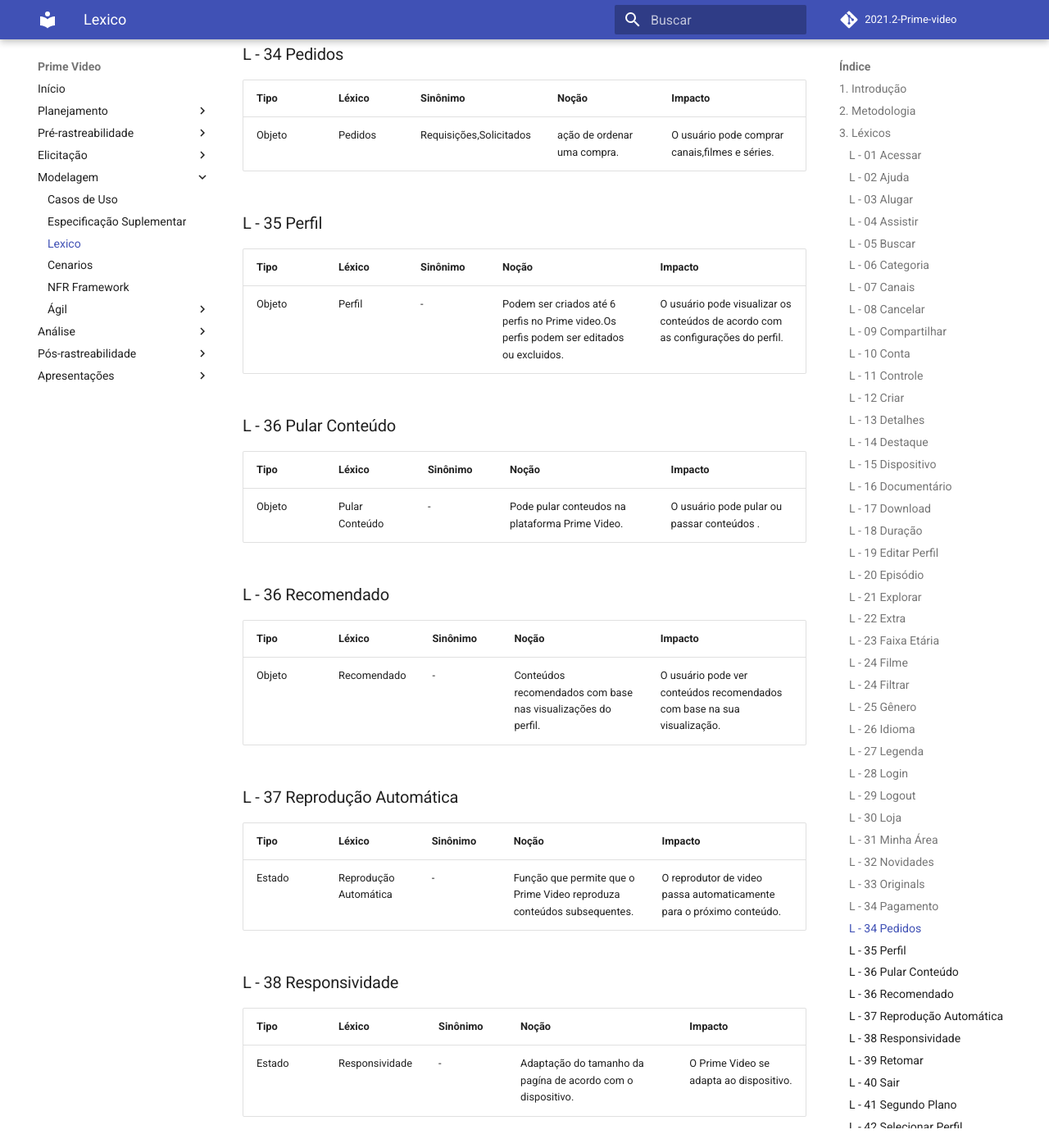
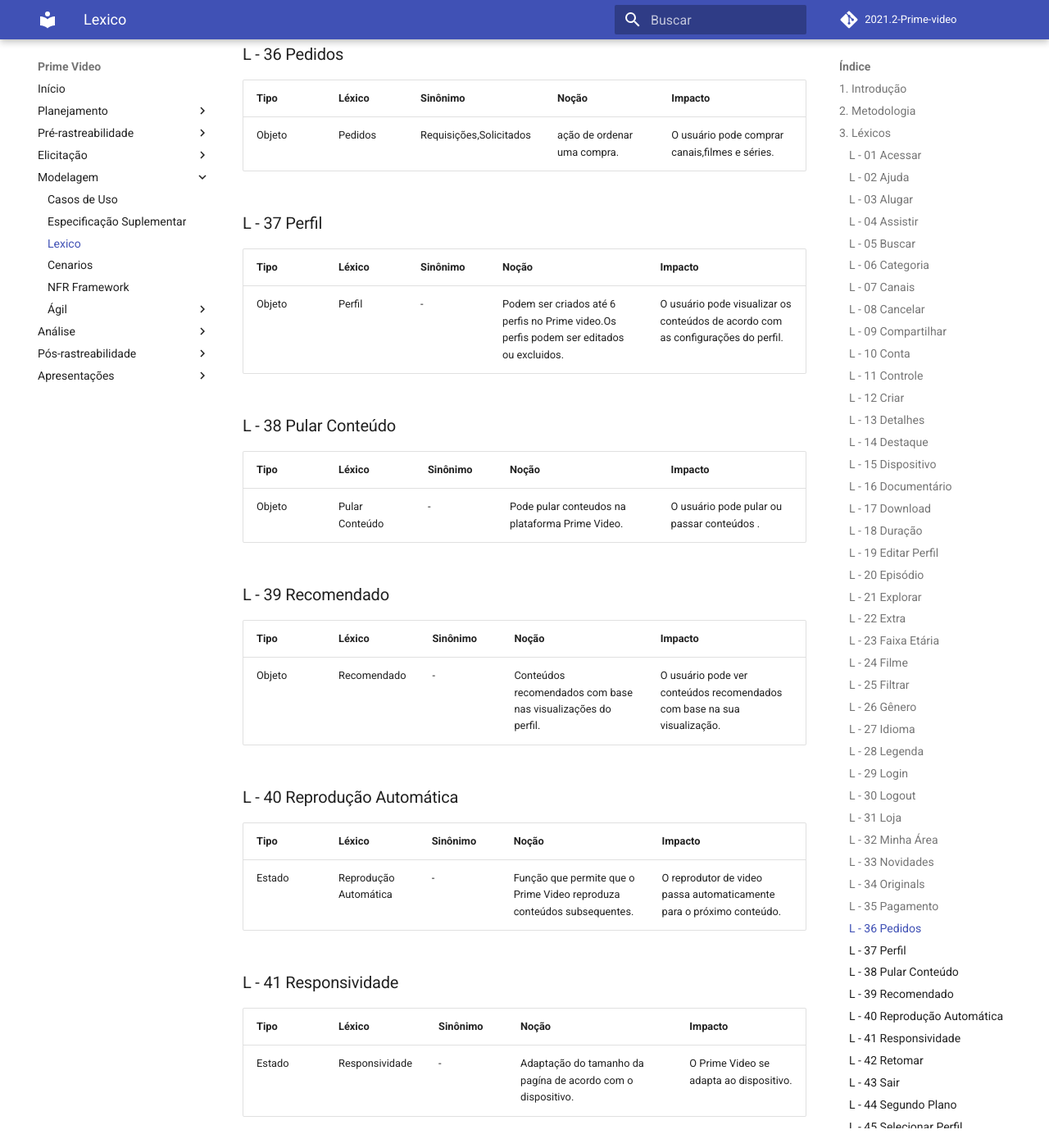
Before and after one commit to Requisitos-de-Software/2021.2-Prime-video, an MkDocs documentation site: the page built from docs/modelagem/lexico.md, in a window 1280 px wide and 1400 px high, scrolled down 9800 px. Shown: the whole window at 82% size. Built offline with MkDocs 1.6.1 and Material for MkDocs 9.7.7, drawn with Linux system fonts in a browser that asks for light colours; comment, search, counter and statistics services are not loaded; some of the changed text lies outside the part shown.

Commit message:
melhorando os lexicos

```diff
--- a/docs/modelagem/lexico.md
+++ b/docs/modelagem/lexico.md
@@ -169,186 +169,186 @@
 | ---------- |  ---------  | --------  | -------- | ------------------- |
 | Estado   |  Filme  | Curta-metragem,Longa-metragem,Vídeo    | Sequência de imagens registradas em filme cinematográfico, fotográfico ou videoteipe, para exibição em movimento ou não.  |  O usuário pode assistir filmes.</br> O usuário pode compartilhar filmes.</br>  |
 
-### L - 24 Filtrar
+### L - 25 Filtrar
 
 | Tipo       |  Léxico     | Sinônimo  | Noção    |       Impacto       |
 | ---------- |  ---------  | --------  | -------- | ------------------- |
 | Objeto  |  Filtrar  | Escolher e Selecionar    | Filtar opções de escolha na plataforma Prime video  |  O usuário pode filtrar documentários, filmes e series .</br>   |
 
 
-### L - 25 Gênero
+### L - 26 Gênero
 
 | Tipo       |  Léxico     | Sinônimo  | Noção    |       Impacto       |
 | ---------- |  ---------  | --------  | -------- | ------------------- |
 | Estado   |  Gênero  | Categoria, Variedade    | Gênero cinematográfico é a forma utilizada para se distinguir os variados tipos de filmes.  |  O usuário pode selecionar um gênero específico.</br> O usuário pode ver a qual gênero a obra pertence.</br>  |
 
-### L - 26 Idioma
+### L - 27 Idioma
 
 | Tipo       |  Léxico     | Sinônimo  | Noção    |       Impacto       |
 | ---------- |  ---------  | --------  | -------- | ------------------- |
 | Estado   |  Idioma  | Dialeto, Língua    | Língua própria de um povo, de uma nação.  |  O usuário pode escolher um idioma específico.</br>  O usuário pode escolher um idioma para legenda.</br>  |
 
-### L - 27 Legenda
+### L - 28 Legenda
 
 | Tipo       |  Léxico     | Sinônimo  | Noção    |       Impacto       |
 | ---------- |  ---------  | --------  | -------- | ------------------- |
 | Objeto   |  Legenda  | <p align="center">-</p>    | Pequeno pedaço de texto que surge debaixo de uma imagem, geralmente com contexto adicional ou como menção à fonte.  |  O usuário pode ativar as legendas.</br> O usuário pode modificar as legendas.</br>  |
 
 
-### L - 28 Login
+### L - 29 Login
 
 | Tipo       |  Léxico     | Sinônimo  | Noção    |       Impacto       |
 | ---------- |  ---------  | --------  | -------- | ------------------- |
 | Verbo   |  Login  | Acesso, Conexão    | Entrar em uma conta.  |  O usuário pode logar para acessar os conteúdos do Prime Video.</br>   |
 
-### L - 29 Logout
+### L - 30 Logout
 
 | Tipo       |  Léxico     | Sinônimo  | Noção    |       Impacto       |
 | ---------- |  ---------  | --------  | -------- | ------------------- |
 | Verbo   |  Logout  | Sair    | Sair da conta Prime Video  |  O usuário pode desconectar a conta do Prime Video.</br>   |
 
-### L - 30 Loja
+### L - 31 Loja
 
 | Tipo       |  Léxico     | Sinônimo  | Noção    |       Impacto       |
 | ---------- |  ---------  | --------  | -------- | ------------------- |
 | Objeto  |  Loja  | Estabelecimento, Venda    | estabelecimento comercial em que se expõem e vendem mercadorias  |  O usuário pode alugar séries,filmes.</br> O usuário pode contratar canais.   |
 
-### L - 31 Minha Área
+### L - 32 Minha Área
 
 | Tipo       |  Léxico     | Sinônimo  | Noção    |       Impacto       |
 | ---------- |  ---------  | --------  | -------- | ------------------- |
 | Objeto  |  Minha Área  | Espaço, Seção    | Coleção de conteúdos selecionados pelo usuário  |  O usuário pode adicionar conteúdos.</br> O usuário pode remover conteúdos.</br> O usuário pode assistir conteúdos da Minha Área.   |
 
-### L - 32 Novidades
+### L - 33 Novidades
 
 | Tipo       |  Léxico     | Sinônimo  | Noção    |       Impacto       |
 | ---------- |  ---------  | --------  | -------- | ------------------- |
 | Objeto  |  Novidades  | Novo,Último    | Categoria que mostra os novos conteúdos adicionados na plataforma do Prime Video  |  O usuário pode ver os novos conteúdos adicionados no Prime Video.   |
 
-### L - 33 Originals
+### L - 34 Originals
 
 | Tipo       |  Léxico     | Sinônimo  | Noção    |       Impacto       |
 | ---------- |  ---------  | --------  | -------- | ------------------- |
 | Objeto  |  Originals  | Originário,Proveniente,Inventado    | Categoria que mostra títulos exclusivos da plataforma do Prime Video.  |  O usuário visualizar os conteúdos exclusivos do Prime Video.   |
 
 
-### L - 34 Pagamento
+### L - 35 Pagamento
 
 | Tipo       |  Léxico     | Sinônimo  | Noção    |       Impacto       |
 | ---------- |  ---------  | --------  | -------- | ------------------- |
 | Ação |  Pagamento  | Parcela e Prestação    | Pagar a assintatura do Prime Video  |  O usuário pode Alterar os meios de pagamentos.   |
 
-### L - 34 Pedidos
+### L - 36 Pedidos
 
 | Tipo       |  Léxico     | Sinônimo  | Noção    |       Impacto       |
 | ---------- |  ---------  | --------  | -------- | ------------------- |
 | Objeto  |  Pedidos  | Requisições,Solicitados    | ação de ordenar uma compra.  |  O usuário pode comprar canais,filmes e séries.   |
 
 
-### L - 35 Perfil
+### L - 37 Perfil
 
 | Tipo       |  Léxico     | Sinônimo  | Noção    |       Impacto       |
 | ---------- |  ---------  | --------  | -------- | ------------------- |
 | Objeto  |  Perfil  | <p align="center">-</p>     | Podem ser criados até 6 perfis no Prime video.Os perfis podem ser editados ou excluidos.  |  O usuário pode visualizar os conteúdos de acordo com as configurações do perfil.   |
 
-### L - 36 Pular Conteúdo
+### L - 38 Pular Conteúdo
 
 | Tipo       |  Léxico     | Sinônimo  | Noção    |       Impacto       |
 | ---------- |  ---------  | --------  | -------- | ------------------- |
 | Objeto  |  Pular Conteúdo  | <p align="center">-</p>     | Pode pular conteudos na plataforma Prime Video.  |  O usuário pode pular ou passar conteúdos .   |
 
-### L - 36  Recomendado
+### L - 39  Recomendado
 
 | Tipo       |  Léxico     | Sinônimo  | Noção    |       Impacto       |
 | ---------- |  ---------  | --------  | -------- | ------------------- |
 | Objeto  |  Recomendado  | <p align="center">-</p>     | Conteúdos recomendados com base nas visualizações do perfil.  |  O usuário pode ver conteúdos recomendados com base na sua visualização.   |
 
-### L - 37 Reprodução Automática
+### L - 40 Reprodução Automática
 
 | Tipo       |  Léxico     | Sinônimo  | Noção    |       Impacto       |
 | ---------- |  ---------  | --------  | -------- | ------------------- |
 | Estado  |  Reprodução Automática  | <p align="center">-</p>     | Função que permite que o Prime Video reproduza conteúdos subsequentes.  |  O reprodutor de video passa automaticamente para o próximo conteúdo.   |
 
-### L - 38 Responsividade
+### L - 41 Responsividade
 
 | Tipo       |  Léxico     | Sinônimo  | Noção    |       Impacto       |
 | ---------- |  ---------  | --------  | -------- | ------------------- |
 | Estado  |  Responsividade  | <p align="center">-</p>     | Adaptação do tamanho da pagína de acordo com o dispositivo.  |  O Prime Video se adapta ao dispositivo.   |
 
-### L - 39 Retomar
+### L - 42 Retomar
 
 | Tipo       |  Léxico     | Sinônimo  | Noção    |       Impacto       |
 | ---------- |  ---------  | --------  | -------- | ------------------- |
 | Verbo  |  Retomar  | Continuar, prosseguir     | Continuar algum conteúdo.  |  O usuário pode retomar um conteúdo que parou .</br> O usuário pode retomar um titulo que foi pausado.  |
 
-### L - 40 Sair
+### L - 43 Sair
 
 | Tipo       |  Léxico     | Sinônimo  | Noção    |       Impacto       |
 | ---------- |  ---------  | --------  | -------- | ------------------- |
 | Verbo  |  Sair  | Desenvencilhar-se,Retirar-se     | Deslogar a conta do Prime Video.  |  O usuário pode desconectar sua conta do Prime Video .</br> O usuário pode sair do perfil.  |
 
-### L - 41 Segundo Plano
+### L - 44 Segundo Plano
 
 | Tipo       |  Léxico     | Sinônimo  | Noção    |       Impacto       |
 | ---------- |  ---------  | --------  | -------- | ------------------- |
 | Estado  |  Segundo Plano  | <p align="center">-</p>    | Fazer o download de dados para referência futura ou que poderá enviar notificações mesmo quando o app não estiver sendo usado no exato momento.  |  O usuário pode receber notificações e ouvir o audio mesmo quando não estar usando o dispositivo.  |
 
-### L - 42 Selecionar Perfil
+### L - 45 Selecionar Perfil
 
 | Tipo       |  Léxico     | Sinônimo  | Noção    |       Impacto       |
 | ---------- |  ---------  | --------  | -------- | ------------------- |
 | Verbo |  Selecionar Perfil  | Selecionar Tela  |  Selecionar perfil existente. |  Dentre dos perfis criado, o usuário tem a opção de escolher entre todos os perfis listados qual perfil irá usar.  |
 
-### L - 43 Senha
+### L - 46 Senha
 
 | Tipo       |  Léxico     | Sinônimo  | Noção    |       Impacto       |
 | ---------- |  ---------  | --------  | -------- | ------------------- |
 | Objeto |  Senha  | Chave de acesso  | Verificação da sua identidade de usuário.  |  Chave de acesso para acessar a conta do Prime Video.  |
 
-### L - 44 Série
+### L - 47 Série
 
 | Tipo       |  Léxico     | Sinônimo  | Noção    |       Impacto       |
 | ---------- |  ---------  | --------  | -------- | ------------------- |
 | Objeto |  Série  | Seriado  | Peças cinematográfica dividida em partes/epsódios.  |  Flexibilidade para o usuário assistir série em epsódios.  |
 
-### L - 45 Sinopse
+### L - 48 Sinopse
 
 | Tipo       |  Léxico     | Sinônimo  | Noção    |       Impacto       |
 | ---------- |  ---------  | --------  | -------- | ------------------- |
 | Objeto |  Sinopse  | Resumo  | Descrição sintética da ideia do filme/série/Documentario. |  O usuário poderá visualizar um resumo de filme/série/Documentario. |
 
-### L - 46 Tela
+### L - 49 Tela
 
 | Tipo       |  Léxico     | Sinônimo  | Noção    |       Impacto       |
 | ---------- |  ---------  | --------  | -------- | ------------------- |
 | Objeto |  Tela  | <p align="center">-</p> | <p align="center">-</p>. |  O usuário  pode usar a opção de tela cheia. |
 
 
-### L - 46 Temporada
+### L - 50 Temporada
 
 | Tipo       |  Léxico     | Sinônimo  | Noção    |       Impacto       |
 | ---------- |  ---------  | --------  | -------- | ------------------- |
 | Objeto |  Temperada  | Período  | Divisão de série em epsódios.  |  O usuário terá acesso a vários epsódios em uma série. |
 
-### L - 47 Titulo
+### L - 51 Titulo
 
 | Tipo       |  Léxico     | Sinônimo  | Noção    |       Impacto       |
 | ---------- |  ---------  | --------  | -------- | ------------------- |
 | Objeto |  Titulo  | <p align="center">-</p>  | Conteúdo presente na plataforma.  |  O usuário terá acesso a filme, série e documentario a partir do titulo.</br> O usuário pode acessar um título pelo nome completo ou apenas parte dele.</br>|
 
-### L - 48 Usuário
+### L - 52 Usuário
 
 | Tipo       |  Léxico     | Sinônimo  | Noção    |       Impacto       |
 | ---------- |  ---------  | --------  | -------- | ------------------- |
 | Objeto |  Usuário  | Cliente  | Pessoas que usufruem do Prime Video.  |  Pessoas que terão acesso aos conteúdos do Prime Video. |
 
-### L - 49 Video
+### L - 53 Video
 
 | Tipo       |  Léxico     | Sinônimo  | Noção    |       Impacto       |
 | ---------- |  ---------  | --------  | -------- | ------------------- |
 | Estado |  Video  | <p align="center">-</p>  | técnica de reprodução eletrônica de imagens em movimento.  |  O usuário  pode escolher a qualidade do vídeo. |
 
-### L - 49 Watch Party
+### L - 54 Watch Party
 
 | Tipo       |  Léxico     | Sinônimo  | Noção    |       Impacto       |
 | ---------- |  ---------  | --------  | -------- | ------------------- |
```
